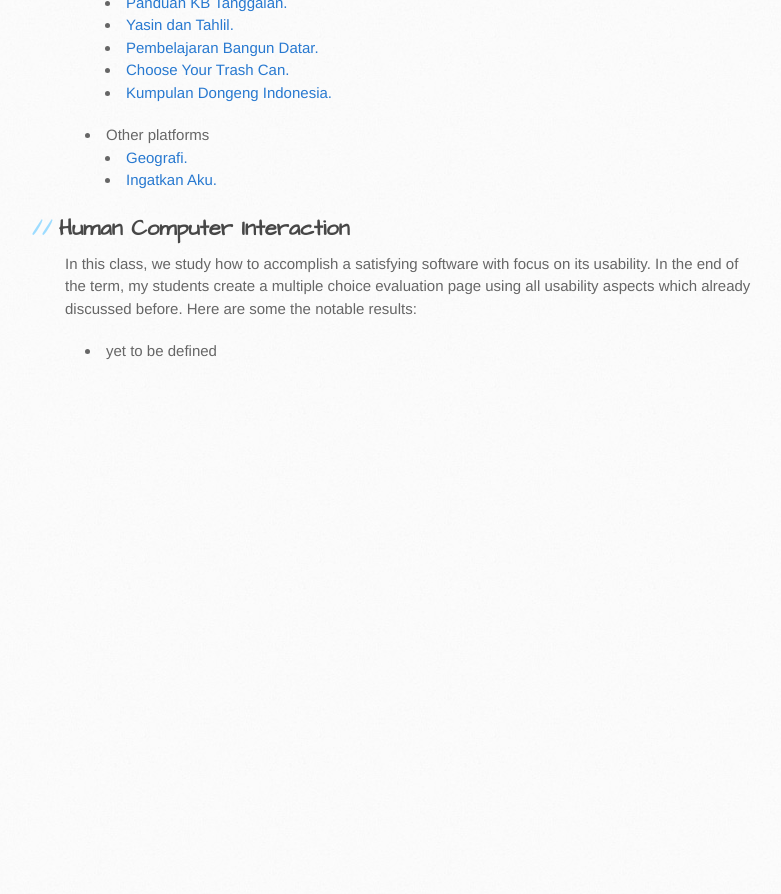
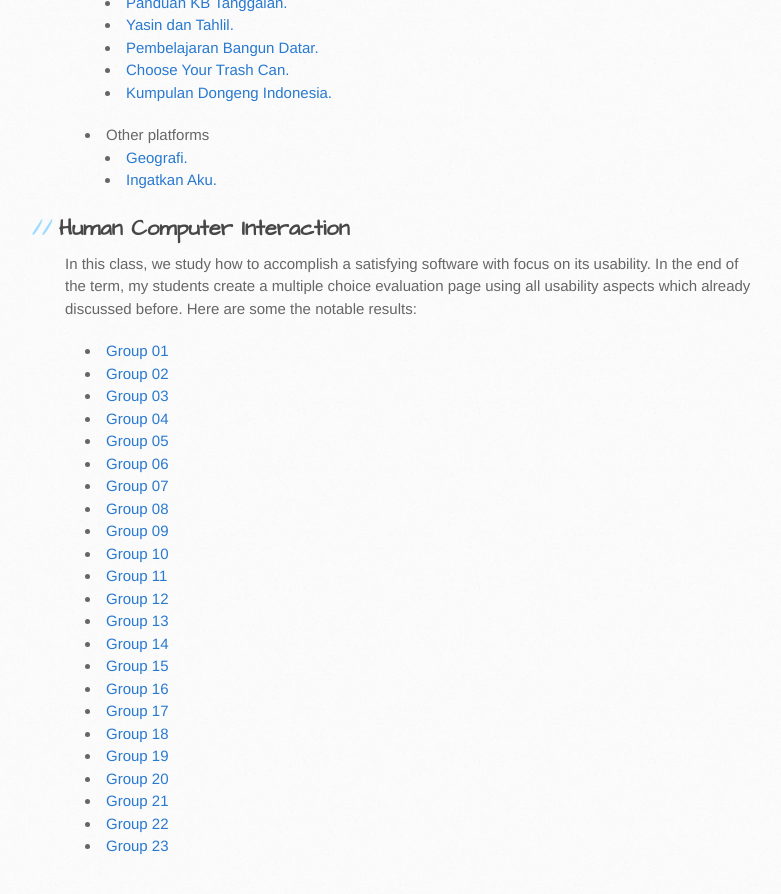
Before and after one commit to jauharul/notes, a Jekyll site: the page built from index.html, in a window 1280 px wide and 900 px high, scrolled down 614 px. Shown: the top 894 px of the window, without its empty margins (105-886 px from the left). Built offline with Jekyll 4.4.1, drawn with Linux system fonts in a browser that asks for light colours; before the commit the page ends 1019 px from its top, so only the background shows below that.

Commit message:
update hci projects.

```diff
--- a/index.html
+++ b/index.html
@@ -34,5 +34,27 @@ title: Jauharul's Notes
 <h2>Human Computer Interaction</h2>
 <p>In this class, we study how to accomplish a satisfying software with focus on its usability. In the end of the term, my students create a multiple choice evaluation page using all usability aspects which already discussed before. Here are some the notable results: </p>
 <ul>
-  <li>yet to be defined</li>
+  <li><a href="http://github.com/alifable">Group 01</a></li>
+  <li><a href="http://github.com/salmanelfarisi">Group 02</a></li>
+  <li><a href="http://github.com/agusesetiyono">Group 03</a></li>
+  <li><a href="http://github.com/fatra">Group 04</a></li>
+  <li><a href="http://github.com/ririsnes">Group 05</a></li>
+  <li><a href="http://github.com/riatri">Group 06</a></li>
+  <li><a href="http://github.com/NewCSA">Group 07</a></li>
+  <li><a href="http://github.com/baihaqie">Group 08</a></li>
+  <li><a href="http://github.com/rizabyyou">Group 09</a></li>
+  <li><a href="http://github.com/ariend">Group 10</a></li>
+  <li><a href="http://github.com/afanardian">Group 11</a></li>
+  <li><a href="http://github.com/agungshofiyahragil">Group 12</a></li>
+  <li><a href="http://github.com/nizaruddin">Group 13</a></li>
+  <li><a href="http://github.com/roisa">Group 14</a></li>
+  <li><a href="http://github.com/intanmega">Group 15</a></li>
+  <li><a href="http://github.com/rahajengkartika">Group 16</a></li>
+  <li><a href="http://github.com/elvicky">Group 17</a></li>
+  <li><a href="http://github.com/pribbadi">Group 18</a></li>
+  <li><a href="http://github.com/dwisagitta">Group 19</a></li>
+  <li><a href="http://github.com/ighfir">Group 20</a></li>
+  <li><a href="http://github.com/crossxxx">Group 21</a></li>
+  <li><a href="http://github.com/agungrobbi">Group 22</a></li>
+  <li><a href="http://github.com/rogaps">Group 23</a></li>
 </ul>
```
